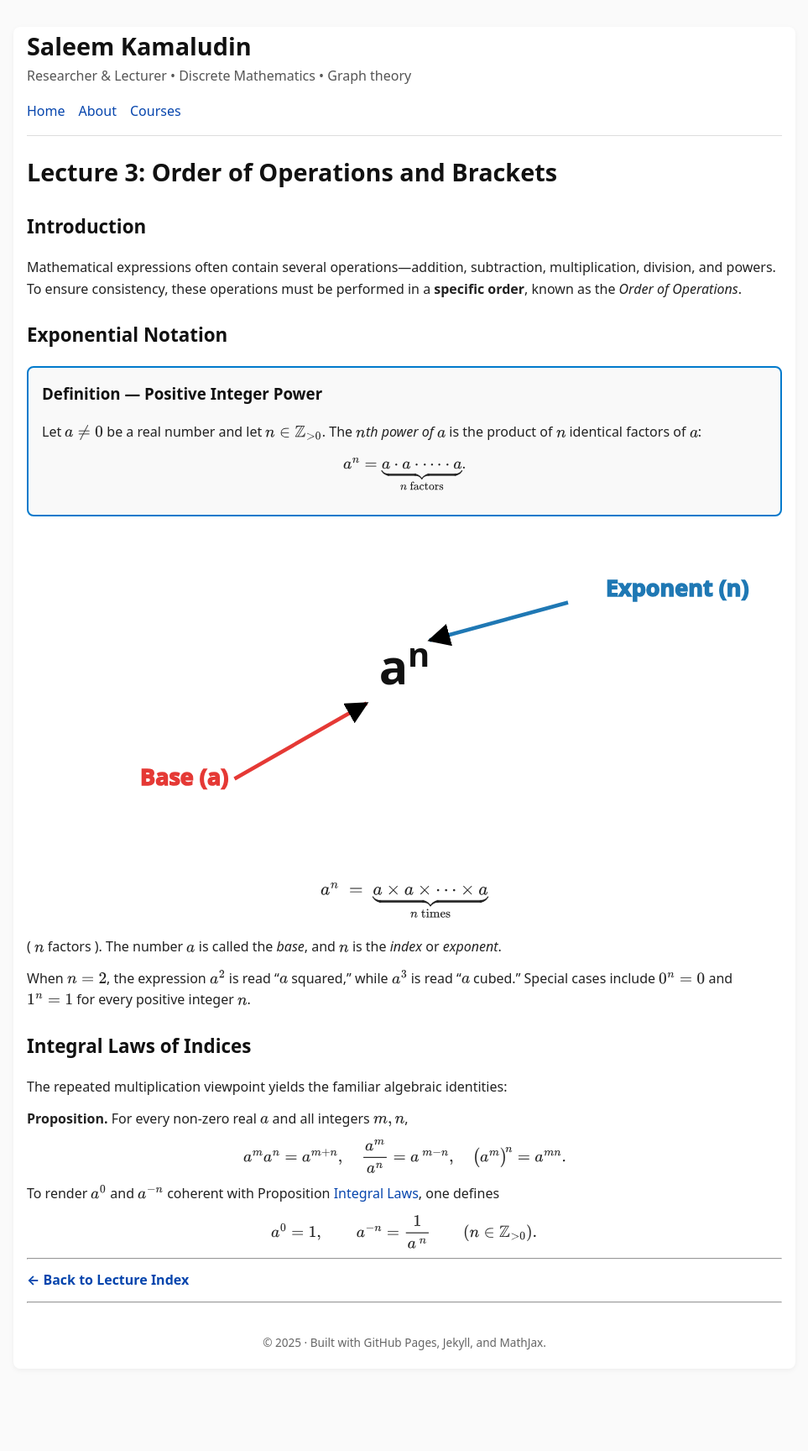
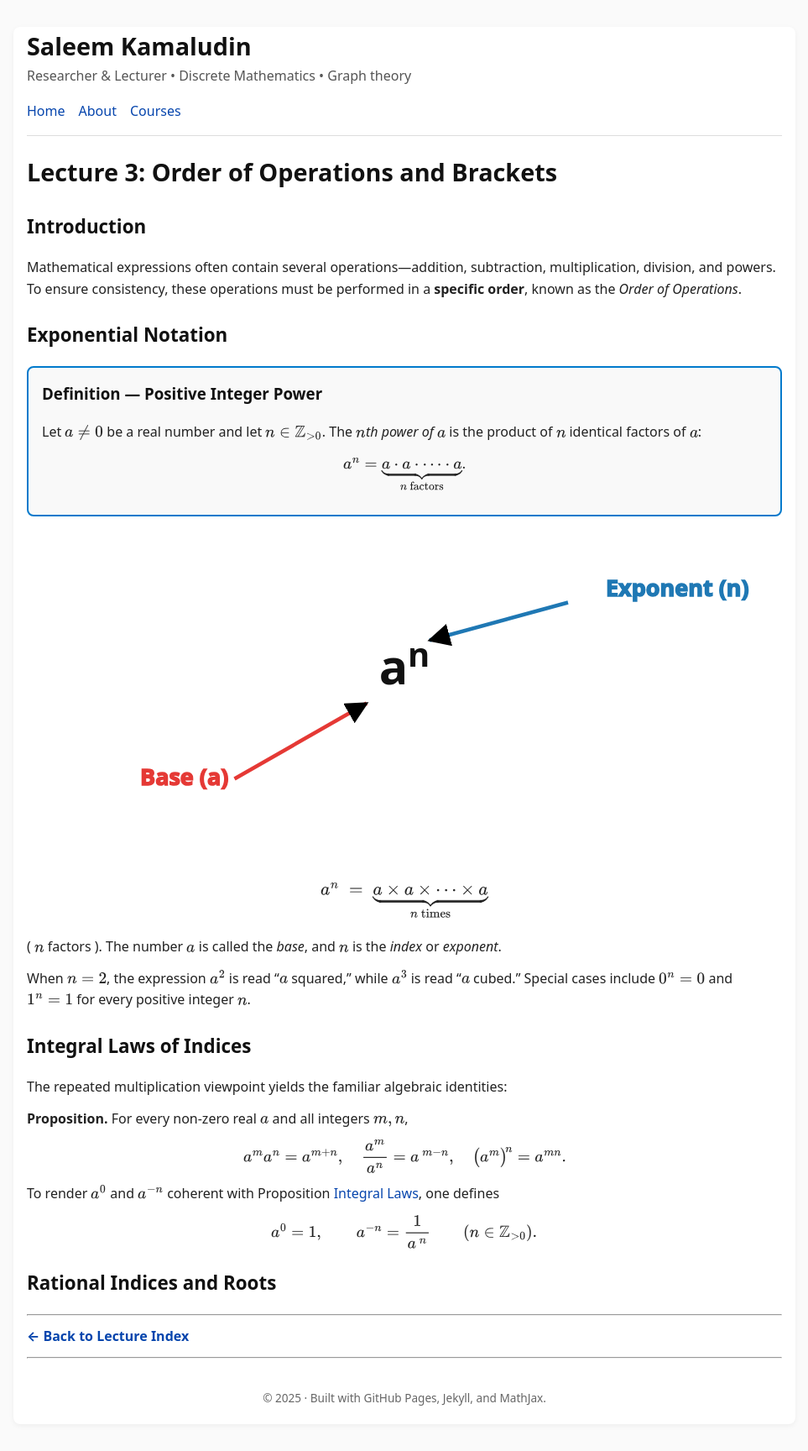
Before and after one commit to SaleemKamaludin/SaleemKamaludin.github.io, a Jekyll site: the page built from courses/math-1115/lecture-notes/lecture3.md, in a window 1280 px wide. Shown: the whole page at 84% size, without its empty margins (158-1121 px from the left). Built offline with Jekyll 4.4.1, drawn with Linux system fonts in a browser that asks for light colours; before the commit the page ends 1662 px from its top, so only the background shows below that.

Commit message:
Update lecture3.md

```diff
--- a/courses/math-1115/lecture-notes/lecture3.md
+++ b/courses/math-1115/lecture-notes/lecture3.md
@@ -138,6 +138,9 @@ To ensure consistency, these operations must be performed in a **specific order*
 </p>
 
 
+<h2 id="rational-indices-and-roots">Rational Indices and Roots</h2>
+
+
 
 ---
 
```
